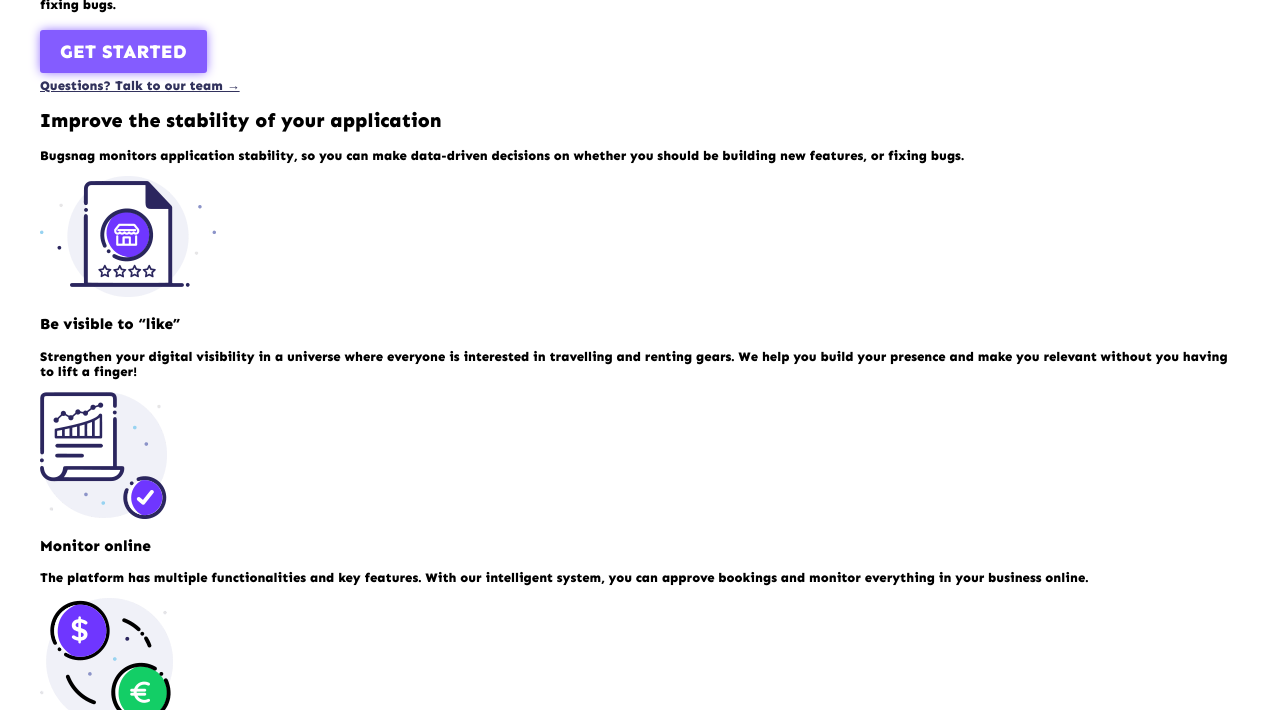
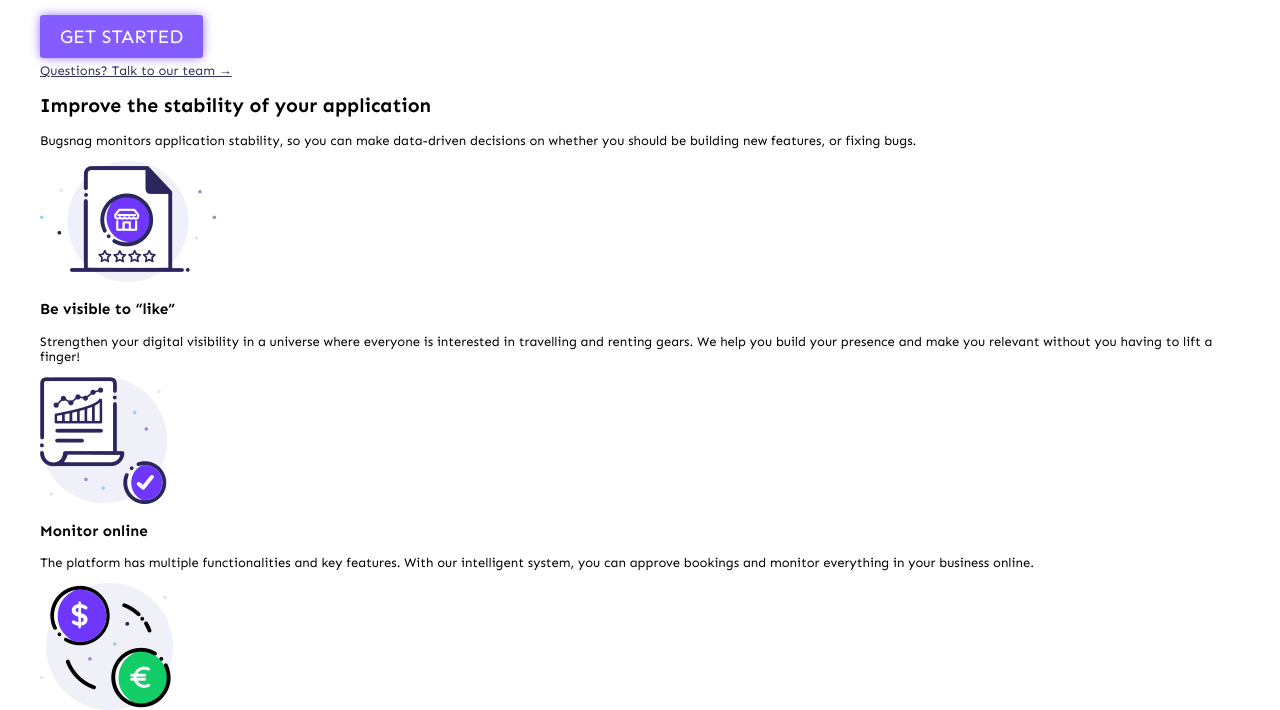
Before and after one commit to tahir-asadov/GoHub-Landing-Page, a website: page index.html in a window 1280 px wide. Shown: the part 326-1036 px from the top of the page. Drawn offline with Linux system fonts and the light colour scheme.

Commit message:
Update Google Font

```diff
--- a/index.html
+++ b/index.html
@@ -4,7 +4,7 @@
     <meta charset="UTF-8">
     <meta name="viewport" content="width=device-width, initial-scale=1.0">
     <meta http-equiv="X-UA-Compatible" content="ie=edge">
-    <link href="https://fonts.googleapis.com/css2?family=Sen:wght@800&display=swap" rel="stylesheet">
+    <link href="https://fonts.googleapis.com/css2?family=Sen:wght@400;700&display=swap" rel="stylesheet">
     <link rel="stylesheet" href="/css/main.min.css">
     <script src="/js/all.js"></script>
     <title>GoHub Landing Page</title>
```
